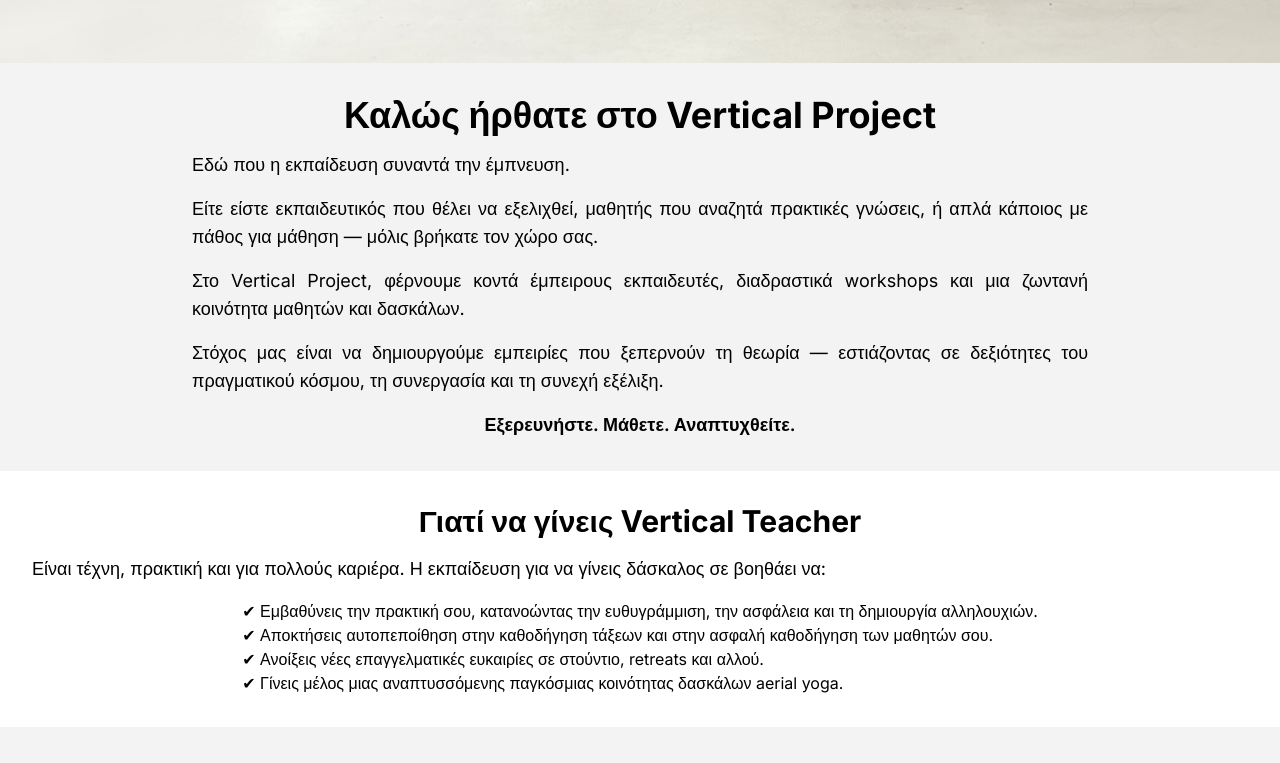
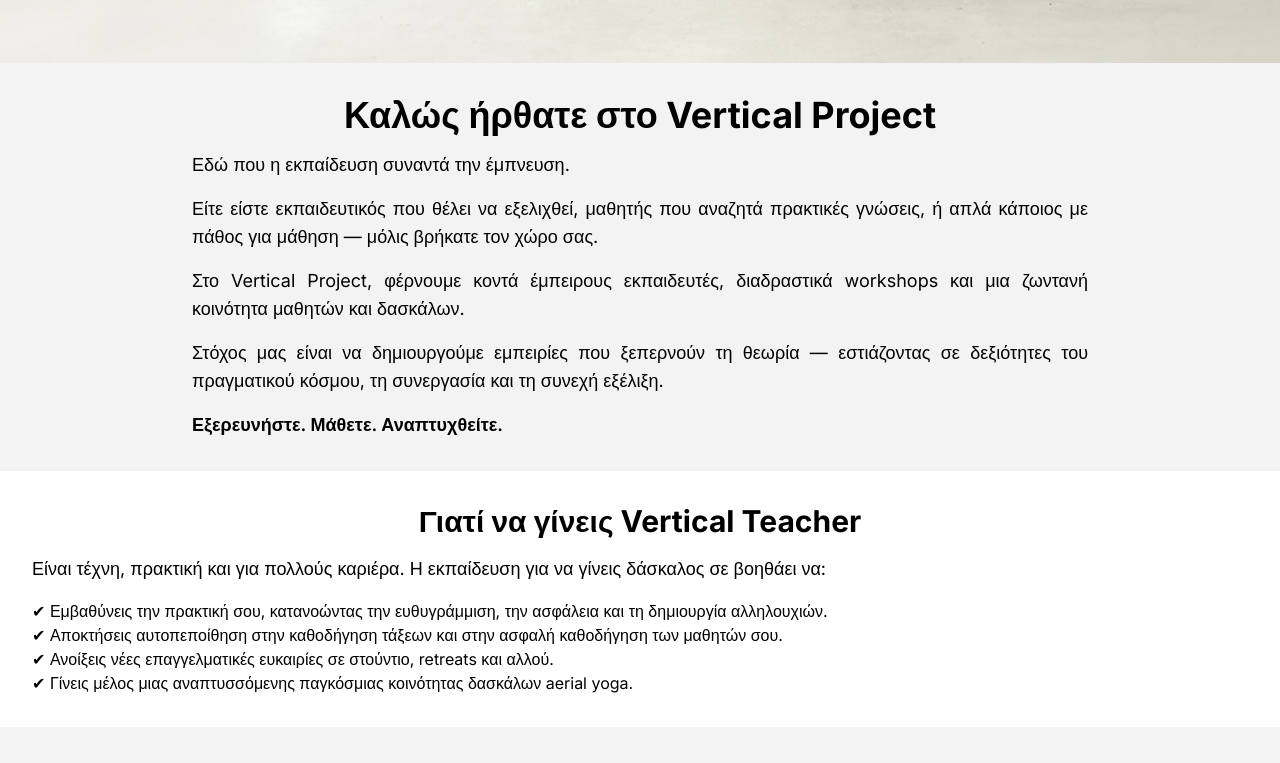
Before and after one commit to Tsagiannoudis/vertical-project, a Next.js app: page / in a window 1280 px wide. Shown: the part 737-1500 px from the top of the page. Built offline with nearby package versions, Linux system fonts and the light colour scheme.

Commit message:
css text fixed

```diff
--- a/src/components/home/WelcomeSection.tsx
+++ b/src/components/home/WelcomeSection.tsx
@@ -1,7 +1,7 @@
 const WelcomeSection = () => {
   return (
     <section className="w-full mx-auto p-8 bg-[#F3F3F3]">
-      <div className="container mx-auto text-center text-black">
+      <div className="container mx-auto text-black">
         <h1 className="text-4xl font-bold text-center">
           Καλώς ήρθατε στο Vertical Project
         </h1>
--- a/src/components/home/WhatWeOfferToYou.tsx
+++ b/src/components/home/WhatWeOfferToYou.tsx
@@ -1,7 +1,7 @@
 const WhatWeOfferToYou = () => {
   return (
     <section className="w-full mx-auto p-8 bg-[#F3F3F3]">
-      <div className="container mx-auto text-center  text-black">
+      <div className="container mx-auto text-black">
         <h2 className="text-3xl font-bold text-center">
           Τι σας προσφέρουμε
         </h2>
--- a/src/components/home/WhyToBecomeATeacher.tsx
+++ b/src/components/home/WhyToBecomeATeacher.tsx
@@ -1,7 +1,7 @@
 const WhyToBecomeATeacher = () => {
   return (
     <section className="w-full mx-auto p-8">
-      <div className="container mx-auto text-center  text-black">
+      <div className="container mx-auto text-black">
         <h2 className="text-3xl font-bold text-center">
           Γιατί να γίνεις Vertical Teacher
         </h2>
```
